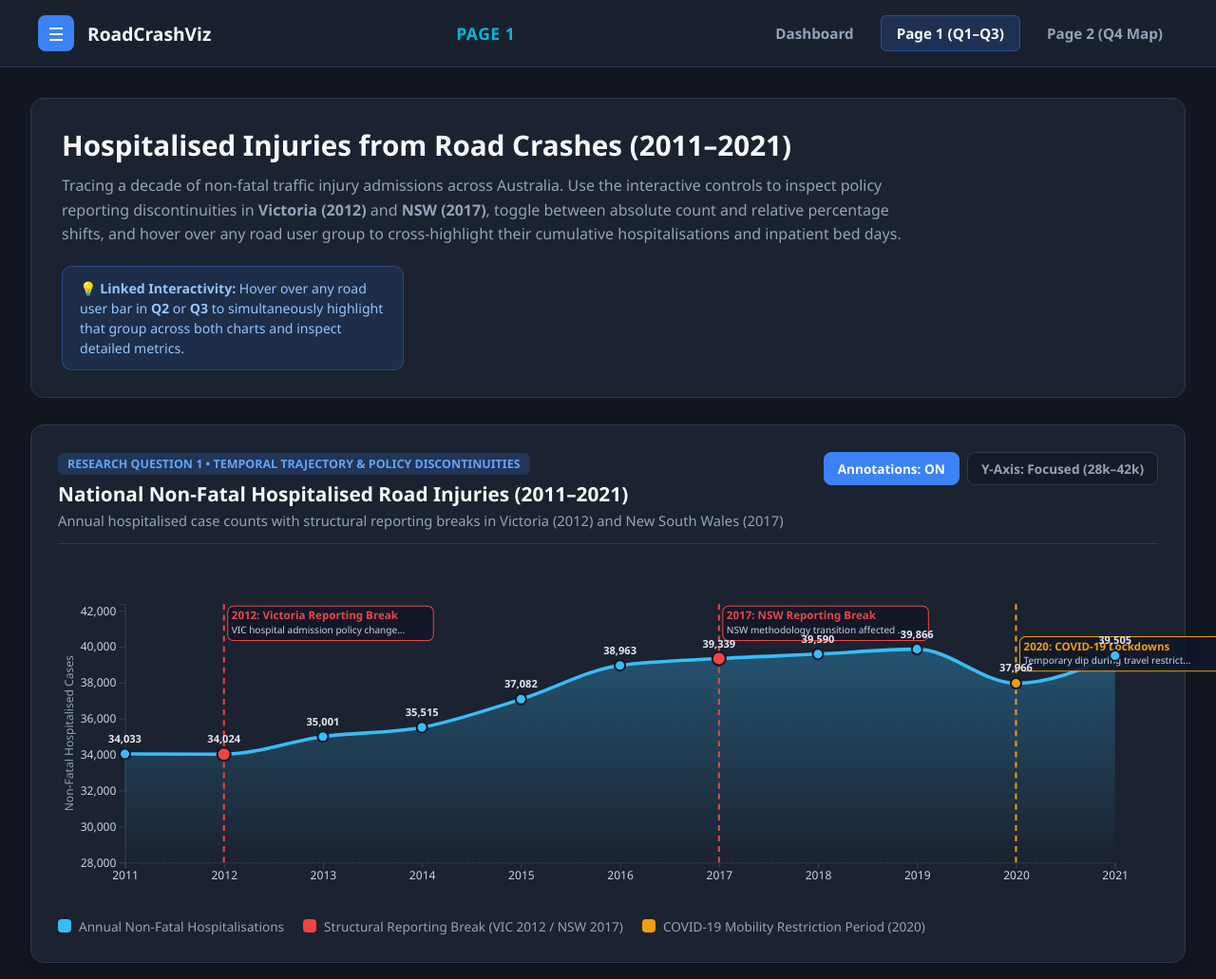
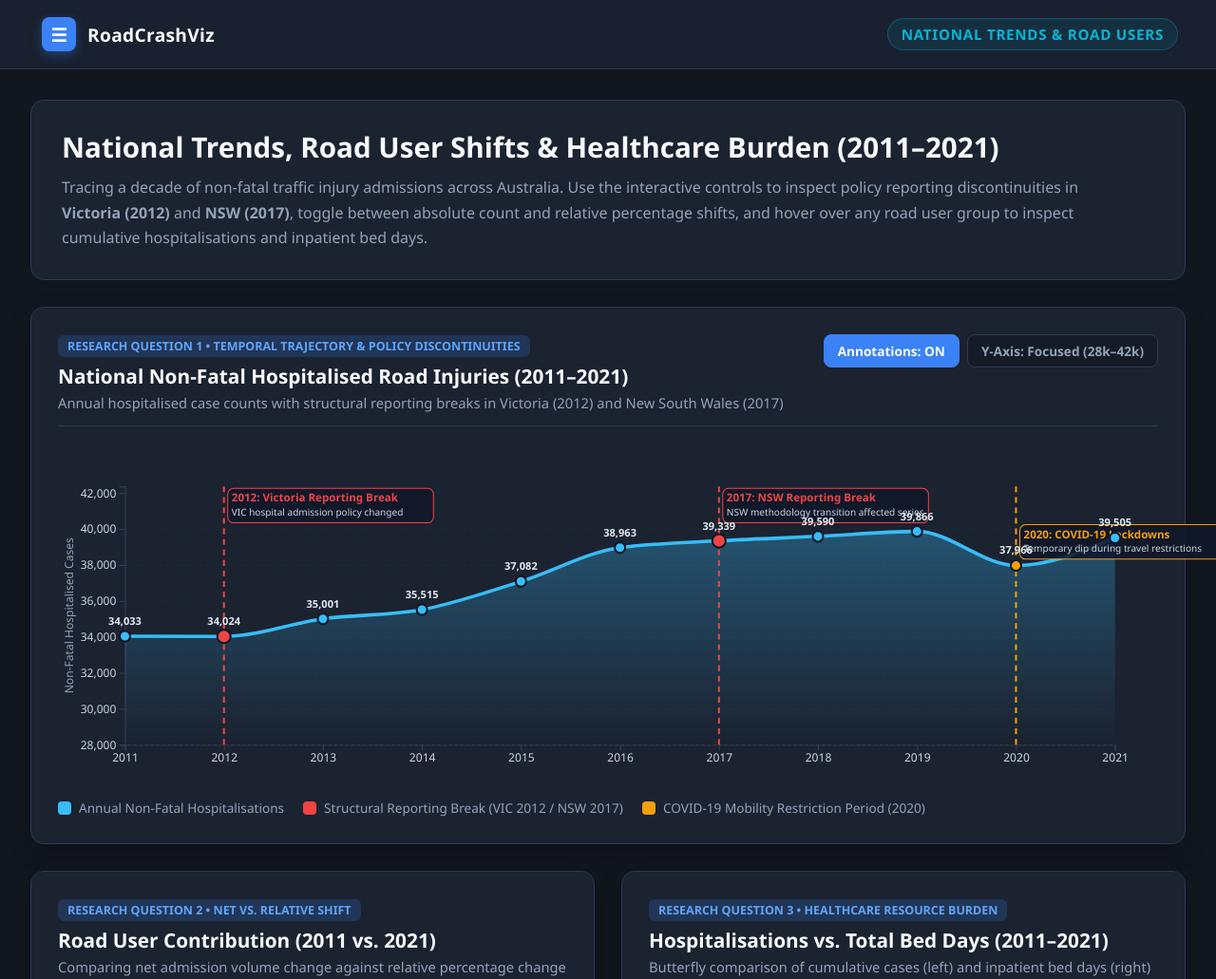
Before and after one commit to 105815526/cos30045-data-vis-project-grp34, a plain HTML site: page q1_2_3.html in a window 1280 px wide. Shown: the top 1031 px of the page at 95% size. Drawn offline with nearby package versions, Linux system fonts and the light colour scheme.

Commit message:
Updated Version 3
refine index.html and q1_2_3.html

```diff
--- a/q1_2_3.html
+++ b/q1_2_3.html
@@ -3,7 +3,7 @@
 <head>
     <meta charset="UTF-8">
     <meta name="viewport" content="width=device-width, initial-scale=1.0">
-    <title>Page 1 (Q1–Q3) | Road Crash Hospitalisations</title>
+    <title>National Trends & Road Users | Road Crash Hospitalisations</title>
     <script src="https://d3js.org/d3.v7.min.js"></script>
     <style>
         :root {
@@ -31,127 +31,183 @@
             background-color: var(--bg-dark);
             color: var(--text-main);
             min-height: 100vh;
+            display: flex;
+            flex-direction: column;
         }
 
-        /* Top Navigation Bar (Wireframe Desktop - 3) */
+        /* Responsive Top Navigation Bar (Adapts to Any Browser Width) */
         .navbar {
             display: flex;
             justify-content: space-between;
             align-items: center;
-            background-color: rgba(27, 34, 48, 0.95);
+            flex-wrap: wrap;
+            gap: 12px 20px;
+            background-color: rgba(27, 34, 48, 0.96);
             backdrop-filter: blur(10px);
-            padding: 16px 40px;
+            padding: 14px clamp(16px, 4vw, 40px);
             border-bottom: 1px solid var(--border-color);
             position: sticky;
             top: 0;
-            z-index: 100;
+            z-index: 200;
         }
 
         .nav-left {
+            position: relative;
             display: flex;
             align-items: center;
-            gap: 14px;
+            flex-shrink: 0;
         }
 
-        .menu-btn {
+        .menu-toggle {
+            display: flex;
+            align-items: center;
+            gap: 12px;
+            background: transparent;
+            border: none;
+            color: var(--text-main);
+            cursor: pointer;
+            padding: 4px 10px 4px 4px;
+            border-radius: 10px;
+            transition: background 0.2s ease;
+            white-space: nowrap;
+        }
+
+        .menu-toggle:hover {
+            background: rgba(255, 255, 255, 0.06);
+        }
+
+        .menu-icon {
             background: var(--accent-blue);
-            border: none;
             color: white;
-            width: 38px;
-            height: 38px;
+            width: 36px;
+            height: 36px;
             border-radius: 8px;
             display: flex;
             align-items: center;
             justify-content: center;
-            cursor: pointer;
             font-size: 1.2rem;
-            text-decoration: none;
+            font-weight: bold;
+            flex-shrink: 0;
+            box-shadow: 0 4px 12px rgba(59, 130, 246, 0.35);
+            transition: background 0.2s ease;
+        }
+
+        .menu-toggle:hover .menu-icon {
+            background: #2563eb;
         }
 
         .brand-title {
-            font-size: 1.2rem;
+            font-size: clamp(1.05rem, 2vw, 1.2rem);
             font-weight: 700;
+            letter-spacing: 0.3px;
             color: var(--text-main);
-            text-decoration: none;
         }
 
         .page-indicator {
-            font-size: 1.1rem;
+            font-size: clamp(0.8rem, 1.4vw, 0.95rem);
             font-weight: 700;
             color: var(--accent-cyan);
-            letter-spacing: 0.5px;
+            letter-spacing: 0.7px;
             text-transform: uppercase;
+            background: rgba(6, 182, 212, 0.1);
+            border: 1px solid rgba(6, 182, 212, 0.28);
+            padding: 6px 14px;
+            border-radius: 999px;
+            white-space: nowrap;
         }
 
-        .nav-links {
-            list-style: none;
-            display: flex;
-            gap: 12px;
+        /* Left-Top Dropdown Navigation Menu */
+        .dropdown-menu {
+            position: absolute;
+            top: calc(100% + 12px);
+            left: 0;
+            width: min(320px, calc(100vw - 32px));
+            background-color: #1b2230;
+            border: 1px solid var(--border-color);
+            border-radius: 12px;
+            box-shadow: 0 16px 36px rgba(0, 0, 0, 0.55);
+            padding: 10px;
+            display: none;
+            flex-direction: column;
+            gap: 6px;
+            z-index: 300;
         }
 
-        .nav-links a {
-            text-decoration: none;
-            color: var(--text-muted);
-            font-weight: 600;
-            font-size: 0.95rem;
-            padding: 8px 16px;
-            border-radius: 6px;
-            transition: all 0.2s ease;
+        .dropdown-menu.open {
+            display: flex;
         }
 
-        .nav-links a:hover,
-        .nav-links a.active {
+        .dropdown-header {
+            font-size: 0.75rem;
+            text-transform: uppercase;
+            letter-spacing: 0.8px;
+            color: var(--text-muted);
+            padding: 8px 12px 4px;
+            font-weight: 700;
+        }
+
+        .dropdown-link {
+            display: flex;
+            flex-direction: column;
+            text-decoration: none;
+            padding: 10px 14px;
+            border-radius: 8px;
+            transition: all 0.2s ease;
+            border: 1px solid transparent;
+        }
+
+        .dropdown-link:hover {
+            background-color: rgba(59, 130, 246, 0.12);
+            border-color: rgba(59, 130, 246, 0.3);
+        }
+
+        .dropdown-link.active {
+            background-color: rgba(59, 130, 246, 0.2);
+            border-color: rgba(59, 130, 246, 0.5);
+        }
+
+        .dropdown-link-title {
+            font-size: 0.95rem;
+            font-weight: 700;
             color: var(--text-main);
-            background-color: rgba(59, 130, 246, 0.18);
-            border: 1px solid rgba(59, 130, 246, 0.4);
+            margin-bottom: 2px;
+        }
+
+        .dropdown-link-sub {
+            font-size: 0.8rem;
+            color: var(--text-muted);
         }
 
         /* Main Container */
         .container {
-            max-width: 1400px;
+            width: 100%;
+            max-width: 1420px;
             margin: 0 auto;
-            padding: 32px;
+            padding: clamp(20px, 3vw, 32px) clamp(16px, 3vw, 32px);
+            flex: 1;
         }
 
-        /* Page Intro Header */
+        /* Page Intro Header (Clean Full-Width Narrative) */
         .page-header {
             background-color: var(--bg-card);
             border: 1px solid var(--border-color);
             border-radius: 14px;
-            padding: 28px 32px;
+            padding: clamp(22px, 3vw, 30px) clamp(20px, 3vw, 32px);
             margin-bottom: 28px;
-            display: flex;
-            justify-content: space-between;
-            align-items: flex-start;
-            flex-wrap: wrap;
-            gap: 20px;
-        }
-
-        .page-header-text {
-            max-width: 900px;
         }
 
         .page-header h1 {
-            font-size: 1.85rem;
+            font-size: clamp(1.45rem, 2.8vw, 1.85rem);
             margin-bottom: 10px;
             color: var(--text-main);
+            line-height: 1.3;
         }
 
         .page-header p {
             color: var(--text-muted);
-            line-height: 1.6;
+            line-height: 1.65;
             font-size: 1rem;
-        }
-
-        .interaction-hint {
-            background: rgba(59, 130, 246, 0.12);
-            border: 1px solid rgba(59, 130, 246, 0.35);
-            color: #93c5fd;
-            padding: 12px 18px;
-            border-radius: 10px;
-            font-size: 0.88rem;
-            line-height: 1.5;
-            max-width: 360px;
+            max-width: 1100px;
         }
 
         /* Chart Card Styling */
@@ -159,7 +215,7 @@
             background-color: var(--bg-card);
             border: 1px solid var(--border-color);
             border-radius: 14px;
-            padding: 28px;
+            padding: clamp(18px, 3vw, 28px);
             margin-bottom: 28px;
             box-shadow: 0 8px 24px rgba(0, 0, 0, 0.2);
         }
@@ -188,7 +244,7 @@
         }
 
         .chart-title {
-            font-size: 1.3rem;
+            font-size: clamp(1.1rem, 2vw, 1.3rem);
             font-weight: 700;
             color: var(--text-main);
             margin-bottom: 4px;
@@ -230,7 +286,7 @@
             border-color: var(--accent-blue);
         }
 
-        /* Split 2-Column Grid for Q2 & Q3 (Wireframe Desktop - 3) */
+        /* Split 2-Column Grid for Q2 & Q3 */
         .split-grid {
             display: grid;
             grid-template-columns: 1fr 1fr;
@@ -290,7 +346,7 @@
             z-index: 9999;
             opacity: 0;
             transition: opacity 0.15s ease;
-            min-width: 220px;
+            min-width: 230px;
         }
 
         .tt-title {
@@ -345,42 +401,57 @@
 
         footer {
             text-align: center;
-            padding: 24px;
+            padding: 24px 16px;
             margin-top: 20px;
             border-top: 1px solid var(--border-color);
             color: var(--text-muted);
             font-size: 0.9rem;
+            background-color: #0e121a;
         }
     </style>
 </head>
 <body>
 
-    <!-- Top Navigation Bar -->
+    <!-- Responsive Top Navigation Bar -->
     <nav class="navbar">
         <div class="nav-left">
-            <a href="index.html" class="menu-btn" title="Back to Dashboard">☰</a>
-            <a href="index.html" class="brand-title">RoadCrashViz</a>
+            <button class="menu-toggle" id="menuBtn" aria-label="Toggle Navigation Menu">
+                <span class="menu-icon">☰</span>
+                <span class="brand-title">RoadCrashViz</span>
+            </button>
+
+            <!-- Dropdown Menu for All Project Pages -->
+            <div class="dropdown-menu" id="dropdownMenu">
+                <div class="dropdown-header">Select Visualisation Topic</div>
+                <a href="index.html" class="dropdown-link">
+                    <span class="dropdown-link-title">Dashboard Overview</span>
+                    <span class="dropdown-link-sub">Project Scope, Motivation & Team</span>
+                </a>
+                <a href="Q1_2_3.html" class="dropdown-link active">
+                    <span class="dropdown-link-title">National Trends & Road Users</span>
+                    <span class="dropdown-link-sub">Q1 Trajectory, Q2 Net Shift & Q3 Bed Burden</span>
+                </a>
+                <a href="q4_australia_map.html" class="dropdown-link">
+                    <span class="dropdown-link-title">State & Territory Distribution</span>
+                    <span class="dropdown-link-sub">Q4 Jurisdictional Geographic Map (2021)</span>
+                </a>
+                <a href="q5_first_nations.html" class="dropdown-link">
+                    <span class="dropdown-link-title">First Nations Clinical Severity</span>
+                    <span class="dropdown-link-sub">Q5 Inpatient Stay Duration Distribution</span>
+                </a>
+            </div>
         </div>
-        <div class="page-indicator">Page 1</div>
-        <ul class="nav-links">
-            <li><a href="index.html">Dashboard</a></li>
-            <li><a href="q1_2_3.html" class="active">Page 1 (Q1–Q3)</a></li>
-            <li><a href="q4_australia_map.html">Page 2 (Q4 Map)</a></li>
-        </ul>
+
+        <div class="page-indicator">National Trends & Road Users</div>
     </nav>
 
     <main class="container">
-        <!-- Header matching Desktop - 3 Wireframe -->
+        <!-- Page Intro Header -->
         <header class="page-header">
-            <div class="page-header-text">
-                <h1>Hospitalised Injuries from Road Crashes (2011–2021)</h1>
-                <p>
-                    Tracing a decade of non-fatal traffic injury admissions across Australia. Use the interactive controls to inspect policy reporting discontinuities in <strong>Victoria (2012)</strong> and <strong>NSW (2017)</strong>, toggle between absolute count and relative percentage shifts, and hover over any road user group to cross-highlight their cumulative hospitalisations and inpatient bed days.
-                </p>
-            </div>
-            <div class="interaction-hint">
-                <strong>💡 Linked Interactivity:</strong> Hover over any road user bar in <strong>Q2</strong> or <strong>Q3</strong> to simultaneously highlight that group across both charts and inspect detailed metrics.
-            </div>
+            <h1>National Trends, Road User Shifts & Healthcare Burden (2011–2021)</h1>
+            <p>
+                Tracing a decade of non-fatal traffic injury admissions across Australia. Use the interactive controls to inspect policy reporting discontinuities in <strong>Victoria (2012)</strong> and <strong>NSW (2017)</strong>, toggle between absolute count and relative percentage shifts, and hover over any road user group to inspect cumulative hospitalisations and inpatient bed days.
+            </p>
         </header>
 
         <!-- Q1: FULL WIDTH ANNOTATED TIME-SERIES LINE CHART -->
@@ -456,10 +527,26 @@
     <div id="tooltip" class="d3-tooltip"></div>
 
     <footer>
-        COS30045 Data Visualisation Project • Group 34 • Interactive D3.js Dashboard
+        COS30045 Data Visualisation Project • Group 34 (Dylan Ting Shu Han, Stanley Sia Ming Qian, Lee Kok Kiong) • Data Source: BITRE (2023)
     </footer>
 
     <script>
+        // Top-Left Navigation Dropdown Toggle
+        const menuBtn = document.getElementById("menuBtn");
+        const dropdownMenu = document.getElementById("dropdownMenu");
+
+        menuBtn.addEventListener("click", (e) => {
+            e.stopPropagation();
+            dropdownMenu.classList.toggle("open");
+        });
+
+        document.addEventListener("click", (e) => {
+            if (!dropdownMenu.contains(e.target) && !menuBtn.contains(e.target)) {
+                dropdownMenu.classList.remove("open");
+            }
+        });
+
+        // Shared Formatting & Tooltip Helpers
         const tooltip = d3.select("#tooltip");
         const fmtInt = d3.format(",.0f");
         const fmtDec = d3.format(",.2f");
@@ -476,7 +563,7 @@
             tooltip.style("left", x + "px").style("top", y + "px");
         }
 
-        // Cross-chart Road User Highlighting (Links Q2 and Q3!)
+        // Cross-Chart Road User Highlighting (Links Q2 and Q3)
         function highlightRoadUser(userName, active) {
             if (!userName) return;
             d3.selectAll(".road-user-row")
@@ -531,7 +618,7 @@
                 .domain([28000, d3.max(data, d => d.cases) + 2500])
                 .range([height, 0]);
 
-            const xAxisGroup = svg.append("g")
+            svg.append("g")
                 .attr("class", "axis")
                 .attr("transform", `translate(0,${height})`)
                 .call(d3.axisBottom(x).ticks(data.length).tickFormat(d3.format("d")));
@@ -544,7 +631,6 @@
                 .attr("class", "axis")
                 .call(d3.axisLeft(y).ticks(6).tickFormat(d => fmtInt(d)));
 
-            // Y-Axis Label
             svg.append("text")
                 .attr("transform", "rotate(-90)")
                 .attr("y", -54)
@@ -586,21 +672,21 @@
                 .attr("stroke-width", 3.5)
                 .attr("d", lineGen);
 
-            // Annotations Group (Victoria 2012, NSW 2017, COVID 2020)
+            // Annotations Layer (Victoria 2012, NSW 2017, COVID 2020)
             const annotGroup = svg.append("g").attr("class", "annotations-layer");
 
             const breaks = [
                 {
                     year: 2012,
                     label: "2012: Victoria Reporting Break",
-                    sub: "VIC hospital admission policy changed (excluded ED-only stays)",
+                    sub: "VIC hospital admission policy changed",
                     color: "#ef4444",
                     yOffset: 16
                 },
                 {
                     year: 2017,
                     label: "2017: NSW Reporting Break",
-                    sub: "NSW methodology transition affected national comparability",
+                    sub: "NSW methodology transition affected series",
                     color: "#ef4444",
                     yOffset: 16
                 },
@@ -609,7 +695,7 @@
                     label: "2020: COVID-19 Lockdowns",
                     sub: "Temporary dip during travel restrictions",
                     color: "#f59e0b",
-                    yOffset: 48
+                    yOffset: 54
                 }
             ];
 
@@ -647,7 +733,7 @@
                         .attr("y", 14)
                         .attr("fill", "#cbd5e1")
                         .attr("font-size", "10px")
-                        .text(b.sub.slice(0, 36) + "...");
+                        .text(b.sub);
                 });
             }
             renderAnnotations();
@@ -660,7 +746,7 @@
                 .attr("y1", 0).attr("y2", height)
                 .style("opacity", 0);
 
-            // Data Circles
+            // Data Points
             const dots = svg.selectAll(".q1-dot")
                 .data(data)
                 .enter()
@@ -678,7 +764,7 @@
                     hoverLine.attr("x1", x(d.year)).attr("x2", x(d.year)).style("opacity", 1);
 
                     let breakNote = "";
-                    if (d.year === 2012) breakNote = `<div class="tt-note">⚠️ <strong>Victoria Break (2012):</strong> Admission criteria changed in Victoria, creating a structural break in national series.</div>`;
+                    if (d.year === 2012) breakNote = `<div class="tt-note">⚠️ <strong>Victoria Break (2012):</strong> Admission criteria changed in Victoria, creating a structural break in the national series.</div>`;
                     if (d.year === 2017) breakNote = `<div class="tt-note">⚠️ <strong>NSW Break (2017):</strong> Reporting transition in New South Wales; avoid direct unadjusted comparison prior to 2017.</div>`;
                     if (d.year === 2020) breakNote = `<div class="tt-note" style="color:#fcd34d;">ℹ️ <strong>2020 Context:</strong> Mobility restrictions coincided with reduced traffic volume.</div>`;
 
@@ -701,7 +787,7 @@
                     tooltip.style("opacity", 0);
                 });
 
-            // Direct Value Labels above key points
+            // Direct Value Labels
             const valueLabels = svg.selectAll(".q1-val-label")
                 .data(data)
                 .enter()
@@ -761,7 +847,7 @@
                 return { user, y2011, y2021, netChange, pctShift };
             });
 
-            let mode = "abs"; // 'abs' or 'pct'
+            let mode = "abs";
             let sortByVal = true;
 
             const margin = { top: 25, right: 65, bottom: 45, left: 175 };
@@ -819,7 +905,6 @@
                 zeroLine.transition().duration(500)
                     .attr("x1", x(0)).attr("x2", x(0));
 
-                // Bind Bars
                 const bars = barsGroup.selectAll(".q2-bar")
                     .data(data, d => d.user);
 
@@ -858,7 +943,6 @@
 
                 bars.exit().remove();
 
-                // Bind Value Labels
                 const labels = labelsGroup.selectAll(".q2-label")
                     .data(data, d => d.user);
 
@@ -880,7 +964,6 @@
 
             updateQ2();
 
-            // Controls for Q2
             d3.select("#btn-q2-abs").on("click", function() {
                 mode = "abs";
                 d3.select("#btn-q2-abs").classed("active", true);
@@ -913,7 +996,7 @@
                 avgStay: +d["Avg_Bed_Days_Per_Case"] || 0
             }));
 
-            let sortMode = "cases"; // 'cases', 'beds', 'avg'
+            let sortMode = "cases";
 
             const margin = { top: 30, right: 55, bottom: 45, left: 55 };
             const totalW = 620;
@@ -921,7 +1004,7 @@
             const width = totalW - margin.left - margin.right;
             const height = totalH - margin.top - margin.bottom;
 
-            const centerGap = 150; // Center corridor for Road User labels
+            const centerGap = 150;
             const wingW = (width - centerGap) / 2;
             const leftWingEnd = wingW;
             const rightWingStart = wingW + centerGap;
@@ -932,7 +1015,7 @@
                 .append("g")
                 .attr("transform", `translate(${margin.left},${margin.top})`);
 
-            // Independent Scales for Left (Cases) & Right (Bed Days)
+            // Independent Scales for Left (Hospitalisations) & Right (Bed Days)
             const xLeft = d3.scaleLinear()
                 .domain([0, d3.max(data, d => d.cases) * 1.15])
                 .range([leftWingEnd, 0]);
@@ -945,7 +1028,6 @@
                 .range([0, height])
                 .padding(0.24);
 
-            // Wing Headers
             svg.append("text")
                 .attr("x", leftWingEnd / 2)
                 .attr("y", -10)
@@ -973,7 +1055,6 @@
                 .attr("font-weight", "700")
                 .text("Sum(Bed Days) →");
 
-            // Bottom Axes
             svg.append("g")
                 .attr("class", "axis")
                 .attr("transform", `translate(0,${height})`)
@@ -984,7 +1065,6 @@
                 .attr("transform", `translate(0,${height})`)
                 .call(d3.axisBottom(xRight).ticks(3).tickFormat(d3.format("~s")));
 
-            // Center Spine Lines
             svg.append("line")
                 .attr("x1", leftWingEnd).attr("x2", leftWingEnd)
                 .attr("y1", 0).attr("y2", height)
@@ -1028,7 +1108,6 @@
                         tooltip.style("opacity", 0);
                     });
 
-                // Left Bar: Hospitalisations
                 rowsEnter.append("rect")
                     .attr("class", "bar-left")
                     .attr("x", leftWingEnd)
@@ -1037,7 +1116,6 @@
                     .attr("fill", "#06b6d4")
                     .attr("rx", 3);
 
-                // Right Bar: Bed Days
                 rowsEnter.append("rect")
                     .attr("class", "bar-right")
                     .attr("x", rightWingStart)
@@ -1046,7 +1124,6 @@
                     .attr("fill", "#8b5cf6")
                     .attr("rx", 3);
 
-                // Center Road User Label
                 rowsEnter.append("text")
                     .attr("class", "road-user-label")
                     .attr("x", wingW + centerGap / 2)
@@ -1056,7 +1133,6 @@
                     .attr("font-size", "10.5px")
                     .text(d => d.user.length > 22 ? d.user.slice(0, 20) + "…" : d.user);
 
-                // Left Value Text
                 rowsEnter.append("text")
                     .attr("class", "val-left")
                     .attr("y", y.bandwidth() / 2 + 4)
@@ -1065,7 +1141,6 @@
                     .attr("font-size", "10px")
                     .attr("font-weight", "600");
 
-                // Right Value Text
                 rowsEnter.append("text")
                     .attr("class", "val-right")
                     .attr("y", y.bandwidth() / 2 + 4)
@@ -1074,7 +1149,6 @@
                     .attr("font-size", "10px")
                     .attr("font-weight", "600");
 
-                // Merge & Transition
                 const rowsUpdate = rowsEnter.merge(rows);
 
                 rowsUpdate.transition().duration(500)
@@ -1101,7 +1175,6 @@
 
             updateQ3();
 
-            // Sorting Buttons for Q3
             d3.select("#btn-q3-cases").on("click", function() {
                 sortMode = "cases";
                 d3.selectAll("#q3-section .ctrl-btn").classed("active", false);
```
Also changed, not shown: index.html (+44 -36 lines).
